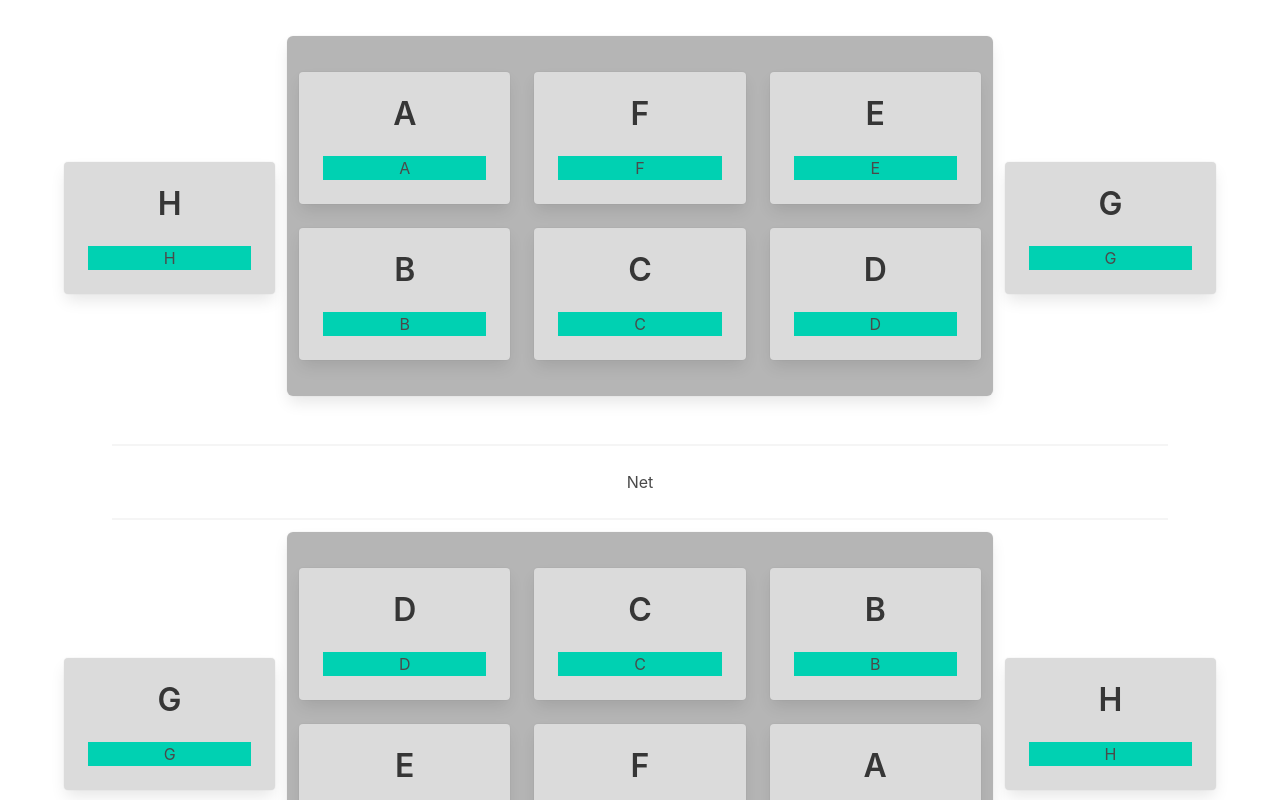
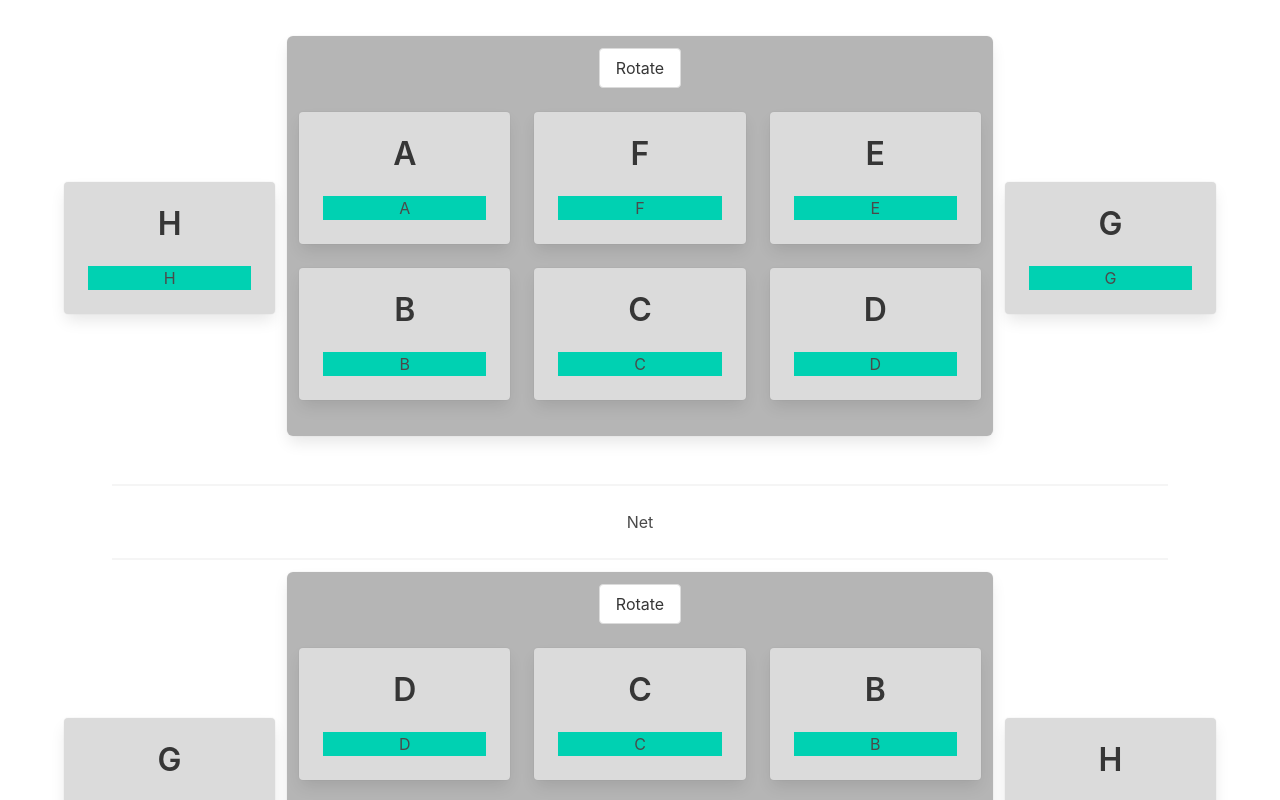
Before and after one commit to eugeneyng/lnp.app, a React (Create React App) app: page / in a window 1280 px wide. Shown: the top 800 px of the page. Built offline with nearby package versions, Linux system fonts and the light colour scheme.

Commit message:
rotate button

```diff
--- a/src/components/volleyball.js
+++ b/src/components/volleyball.js
@@ -25,6 +25,9 @@ export function VolleyballRival() {
         {rightsubs.map(createPlayerCard)}
       </div>
       <div className="box has-background-grey-light column">
+        <div className="has-text-centered">
+          <div className="button">Rotate</div>
+        </div>
         <div className="columns is-mobile is-vcentered">
           <div className="column">
             {rightside.map(createPlayerCard)}
@@ -134,7 +137,7 @@ export function VolleyballFriendly() {
   let rightsubs = [team[0]]
   let rightside = [team[2], team[1]];
   let middleide = [team[3], team[6]];
-  let leftside =  [team[4], team[5]];
+  let leftside = [team[4], team[5]];
   let leftsubs = [team[7]]
 
   return (
@@ -143,6 +146,9 @@ export function VolleyballFriendly() {
         {leftsubs.map(createPlayerCard)}
       </div>
       <div className="box has-background-grey-light column">
+        <div className="has-text-centered">
+          <div className="button">Rotate</div>
+        </div>
         <div className="columns is-mobile is-vcentered">
           <div className="column">
             {leftside.map(createPlayerCard)}
```
